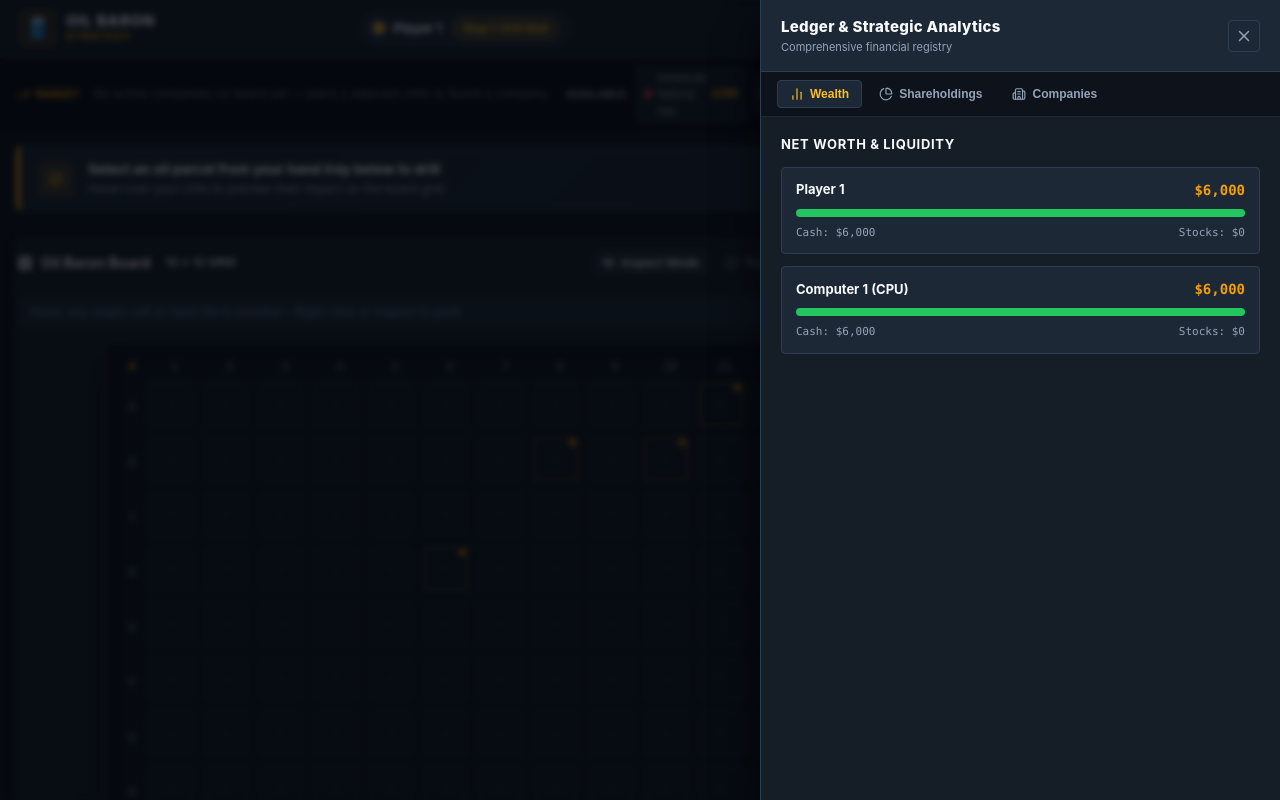
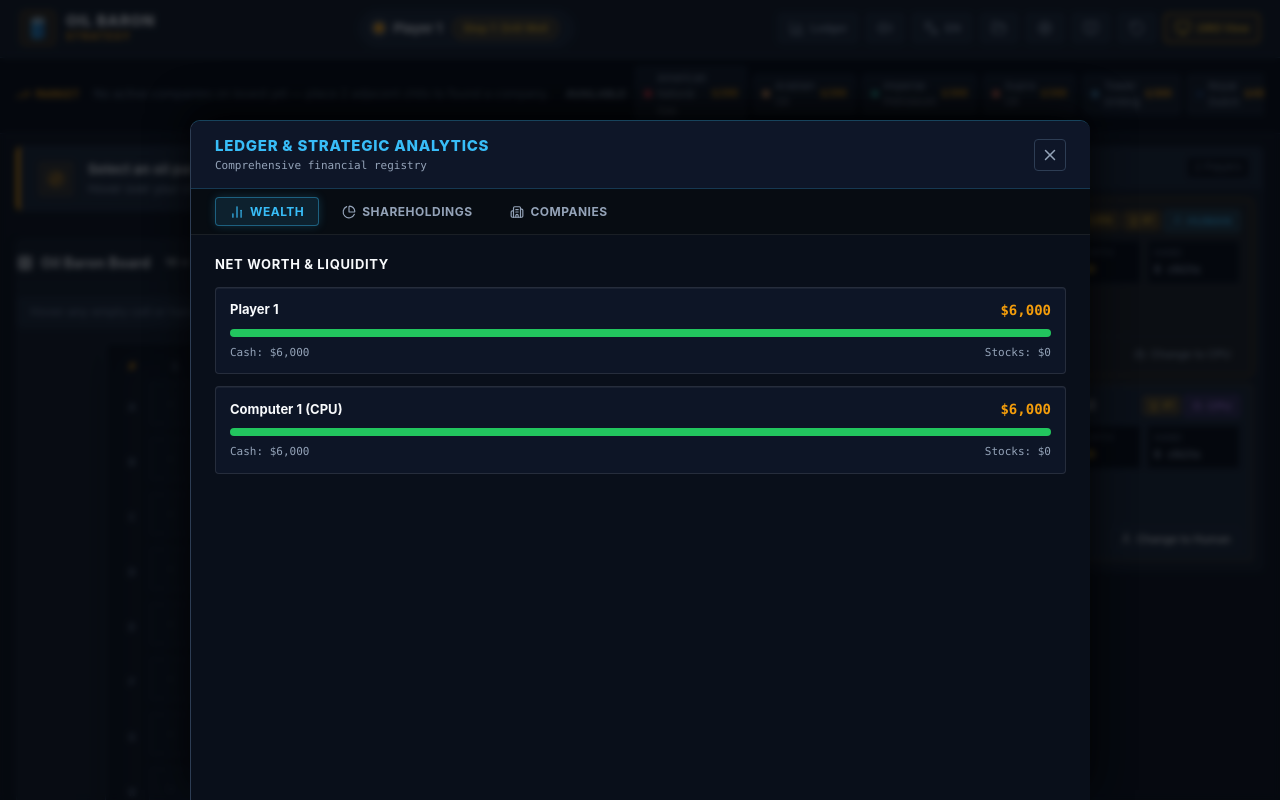
Before and after one commit to annnoo/oilbaron, a React (Vite) app in the folder webgame/: page / in a window 1280 px wide. Both pictures are taken after a click on the button "Ledger". Built offline with nearby package versions, Linux system fonts and the light colour scheme.

Commit message:
feat(ui): polish LedgerDrawer as tactical slide-up operations sheet

```diff
--- a/webgame/src/components/LedgerDrawer.tsx
+++ b/webgame/src/components/LedgerDrawer.tsx
@@ -1,4 +1,4 @@
-import React, { useState } from 'react';
+import React, { useState, useEffect } from 'react';
 import { X, BarChart2, PieChart, Building2 } from 'lucide-react';
 import type { GameState } from '../engine/types';
 import { calculateNetWorth, calculateSharePrice } from '../engine/market';
@@ -17,13 +17,31 @@ export const LedgerDrawer: React.FC<LedgerDrawerProps> = ({ isOpen, onClose, gam
   const { t } = useTranslation();
   const [activeTab, setActiveTab] = useState<LedgerTab>('wealth');
 
+  useEffect(() => {
+    if (!isOpen || typeof window === 'undefined') return;
+
+    const handleKeyDown = (e: KeyboardEvent) => {
+      if (e.key === 'Escape') {
+        e.preventDefault();
+        playClick();
+        onClose();
+      }
+    };
+
+    window.addEventListener('keydown', handleKeyDown);
+    return () => window.removeEventListener('keydown', handleKeyDown);
+  }, [isOpen, onClose]);
+
   if (!isOpen) return null;
 
   const { players, companies, config } = gameState;
 
   return (
     <div className="ledger-drawer-backdrop" onClick={onClose}>
-      <div className="ledger-drawer-panel" onClick={(e) => e.stopPropagation()}>
+      <div
+        className="ledger-drawer-panel tactical-sheet tactical-ledger-panel"
+        onClick={(e) => e.stopPropagation()}
+      >
         <div className="drawer-header">
           <div className="drawer-title-group">
             <span className="drawer-title">{t('drawer.title')}</span>
--- a/webgame/src/index.css
+++ b/webgame/src/index.css
@@ -3788,17 +3788,28 @@ html, body {
   left: 0;
   right: 0;
   bottom: 0;
-  background: rgba(14, 19, 27, 0.98);
+  background: rgba(10, 16, 26, 0.96);
   backdrop-filter: blur(16px);
   -webkit-backdrop-filter: blur(16px);
-  border-top: 1px solid var(--border-default);
+  border-top: 1px solid rgba(56, 189, 248, 0.3);
   border-radius: var(--radius-lg) var(--radius-lg) 0 0;
-  box-shadow: 0 -10px 40px rgba(0, 0, 0, 0.8);
-  z-index: 500;
-  max-height: 80vh;
+  box-shadow: 0 -10px 40px rgba(0, 0, 0, 0.85);
+  z-index: 1000;
+  max-height: 85vh;
   display: flex;
   flex-direction: column;
   animation: slideUpSheet 250ms cubic-bezier(0.16, 1, 0.3, 1);
+}
+
+.tactical-ledger-panel {
+  display: flex;
+  flex-direction: column;
+  height: 100%;
+  max-height: 85vh;
+  width: 100%;
+  max-width: 900px;
+  margin: 0 auto;
+  box-sizing: border-box;
 }
 
 @keyframes slideUpSheet {
@@ -3809,3 +3820,82 @@ html, body {
     transform: translateY(0);
   }
 }
+
+.tactical-sheet .drawer-header {
+  background: rgba(15, 23, 42, 0.95);
+  border-bottom: 1px solid rgba(56, 189, 248, 0.2);
+  padding: 14px 24px;
+}
+
+.tactical-sheet .drawer-title {
+  color: #38bdf8;
+  font-family: var(--font-sans);
+  font-weight: 800;
+  letter-spacing: 0.05em;
+  text-transform: uppercase;
+}
+
+.tactical-sheet .drawer-subtitle {
+  color: #94a3b8;
+  font-family: var(--font-mono);
+  font-size: 11px;
+}
+
+.tactical-sheet .drawer-tabs {
+  background: rgba(8, 12, 18, 0.95);
+  border-bottom: 1px solid rgba(255, 255, 255, 0.08);
+  padding: 8px 24px;
+  gap: 8px;
+}
+
+.tactical-sheet .drawer-tab {
+  font-family: var(--font-sans);
+  font-size: 12px;
+  font-weight: 700;
+  letter-spacing: 0.04em;
+  text-transform: uppercase;
+  color: #94a3b8;
+  border-radius: var(--radius-sm);
+  padding: 6px 14px;
+}
+
+.tactical-sheet .drawer-tab.active {
+  color: #38bdf8;
+  background: rgba(56, 189, 248, 0.12);
+  border: 1px solid rgba(56, 189, 248, 0.4);
+  box-shadow: 0 0 10px rgba(56, 189, 248, 0.2);
+}
+
+.tactical-sheet .drawer-body {
+  padding: 20px 24px;
+  background: rgba(10, 16, 26, 0.85);
+  overflow-y: auto;
+}
+
+.tactical-sheet .wealth-card {
+  background: rgba(15, 23, 42, 0.85);
+  border: 1px solid rgba(255, 255, 255, 0.1);
+  box-shadow: inset 0 1px 0 rgba(255, 255, 255, 0.05);
+}
+
+.tactical-sheet .wealth-card:hover {
+  border-color: rgba(56, 189, 248, 0.4);
+}
+
+.tactical-sheet .matrix-table-wrap {
+  border-color: rgba(56, 189, 248, 0.25);
+  background: rgba(15, 23, 42, 0.8);
+}
+
+.tactical-sheet .matrix-table th {
+  background: rgba(8, 12, 18, 0.95);
+  border-bottom: 1px solid rgba(56, 189, 248, 0.3);
+  color: #94a3b8;
+  font-family: var(--font-mono);
+}
+
+.tactical-sheet .company-stat-tile {
+  background: rgba(15, 23, 42, 0.85);
+  border: 1px solid rgba(255, 255, 255, 0.1);
+  border-left-width: 4px;
+}
```
Also changed, not shown: 1 other file (tests, documents, lock files or other folders).
